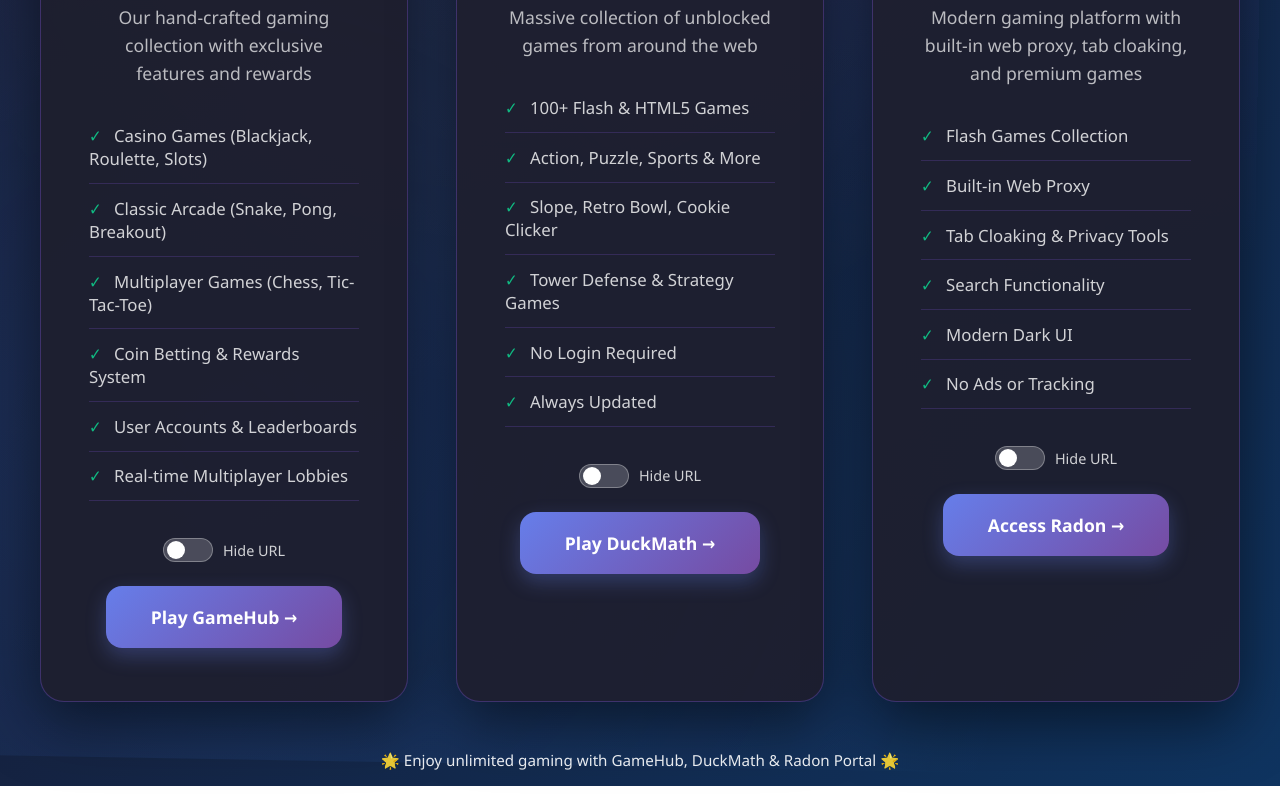
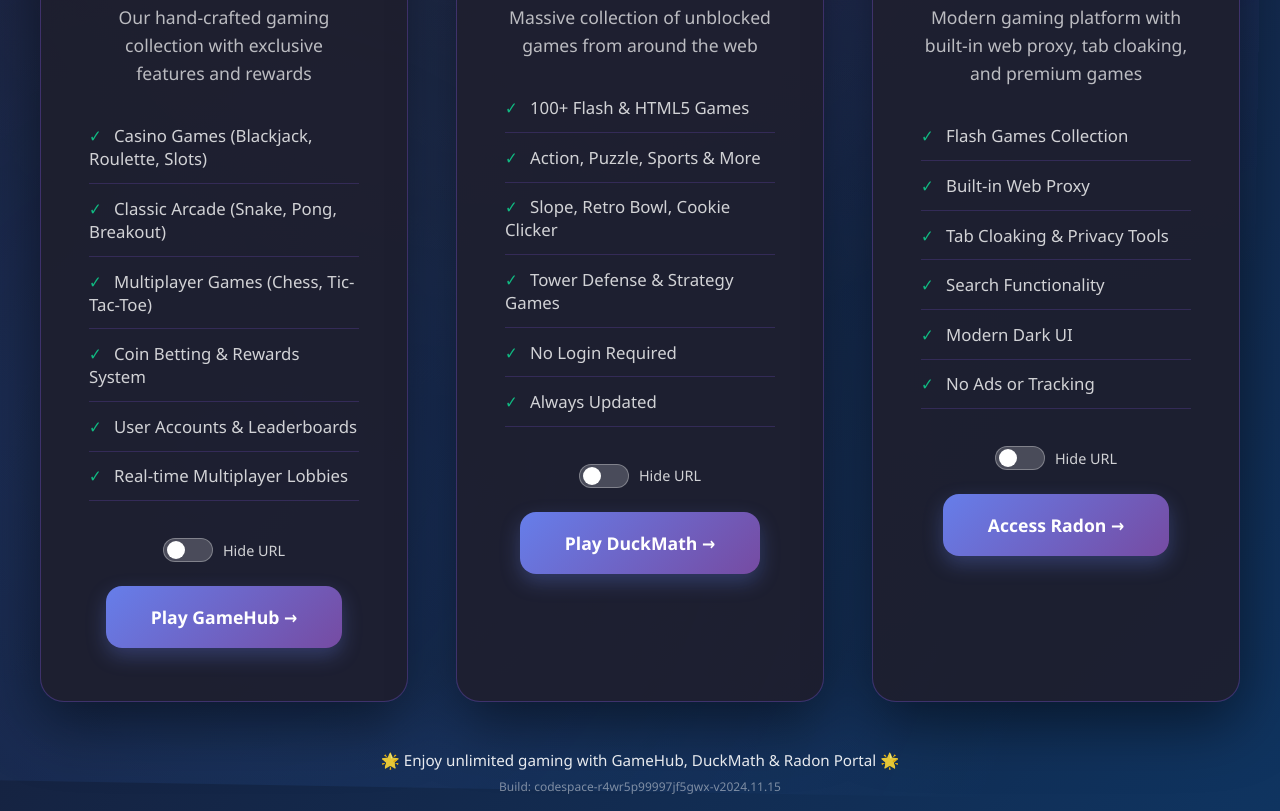
Before and after one commit to Lackstress/moose-goose-go, a website: page public/landing.html in a window 1280 px wide. Shown: the part 849-1660 px from the top of the page. Before the commit the page ends 1635 px from the top, so only its background shows below. Drawn offline with Linux system fonts and the light colour scheme.

Commit message:
add: version indicator on landing page footer to verify deployments

```diff
--- a/public/landing.html
+++ b/public/landing.html
@@ -482,6 +482,7 @@
 
     <div class="footer">
       <p>🌟 Enjoy unlimited gaming with GameHub, DuckMath & Radon Portal 🌟</p>
+      <p style="margin-top: 8px; font-size: 0.75rem; opacity: 0.5;">Build: codespace-r4wr5p99997jf5gwx-v2024.11.15</p>
     </div>
   </div>
 
```
